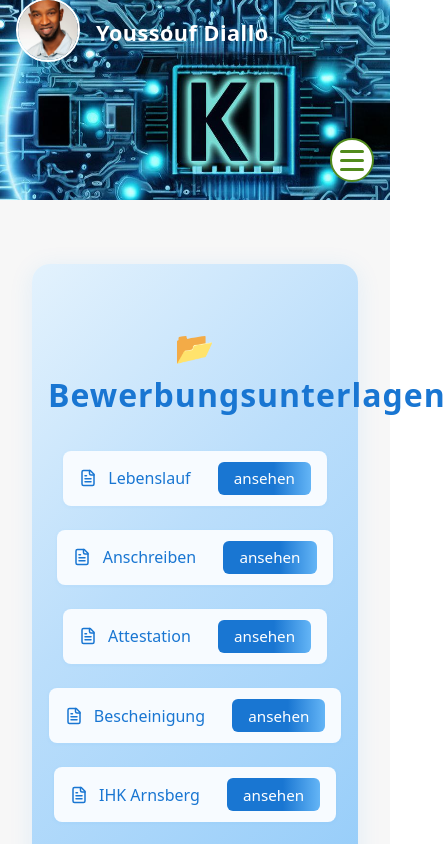
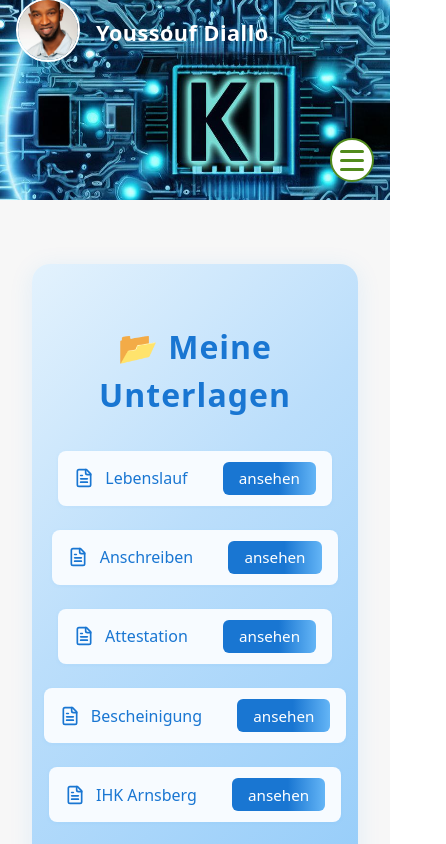
Before and after one commit to Ydi5291/presentation-app, a React (Vite) app: page /documents in a window 390 px wide. Shown: the top 844 px of the page, 446 px wide, since content can reach past the window. Built offline with nearby package versions, Linux system fonts and the light colour scheme.

Commit message:
docs: ajout d'une page documents et nouveau style responsive

```diff
--- a/src/pages/Documents.css
+++ b/src/pages/Documents.css
@@ -1,6 +1,6 @@
 /* Container */
 .documents-container {
-  max-width: 1100px;
+  max-width: 1300px;
   margin: 2rem auto;
   background: linear-gradient(135deg, #e3f2fd 0%, #bbdefb 40%, #90caf9 100%);
   border-radius: 18px;
--- a/src/pages/Documents.tsx
+++ b/src/pages/Documents.tsx
@@ -18,16 +18,16 @@ const Documents: React.FC = () => {
 
   return (
     <div className="documents-container">
-      <h2>📂 Bewerbungsunterlagen</h2>
+      <h2>📂 Meine Unterlagen</h2>
       <ul className="documents-list">
         {docs.map((doc, index) => (
           <li key={index} className="document-item">
-            <FileText className="icon" size={18} />
+            <FileText className="icon" size={20} />
             <a
               href={`${BASE_PATH}assets/${doc.file}`}
               target="_blank"
               rel="noopener noreferrer"
-              style={{ marginRight: "1rem" }}
+              style={{ marginRight: "1.5rem" }}
             >
               {doc.name}
             </a>
@@ -45,8 +45,8 @@ const Documents: React.FC = () => {
         <div className="pdf-preview">
           <iframe
             src={`${BASE_PATH}assets/${selectedDoc}#toolbar=0`}
-            width="100%"
-            height="600px"
+            width="150%"
+            height="800px"
             title="Aperçu PDF"
             style={{ border: "1px solid #ccc", marginTop: "2rem" }}
           />
```
